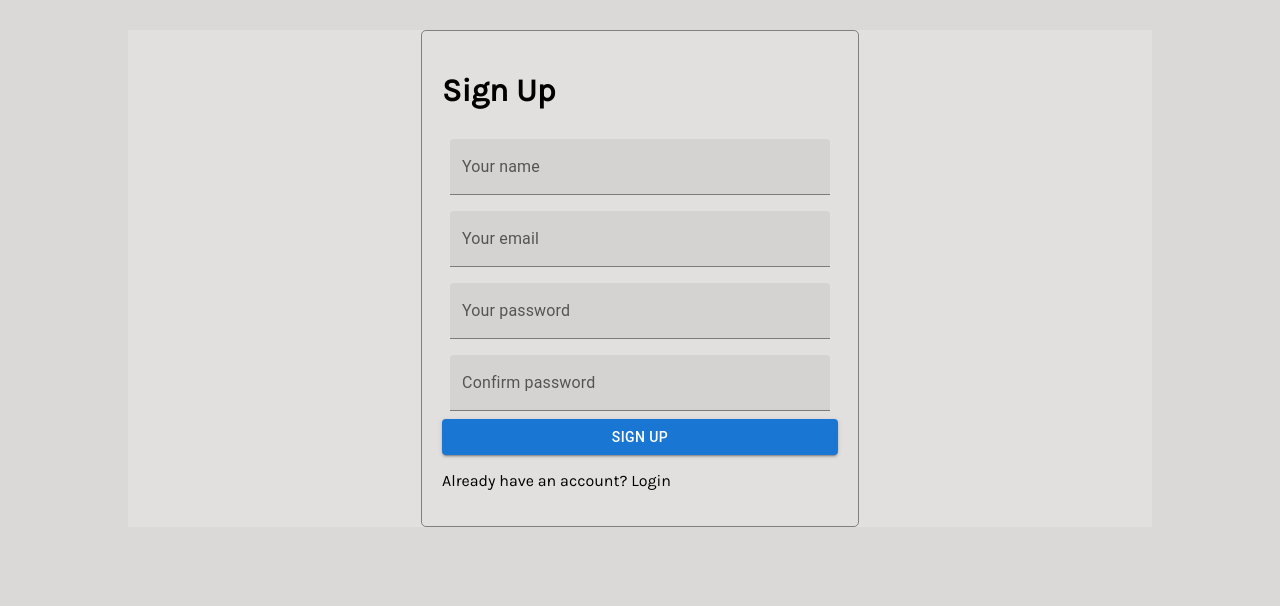
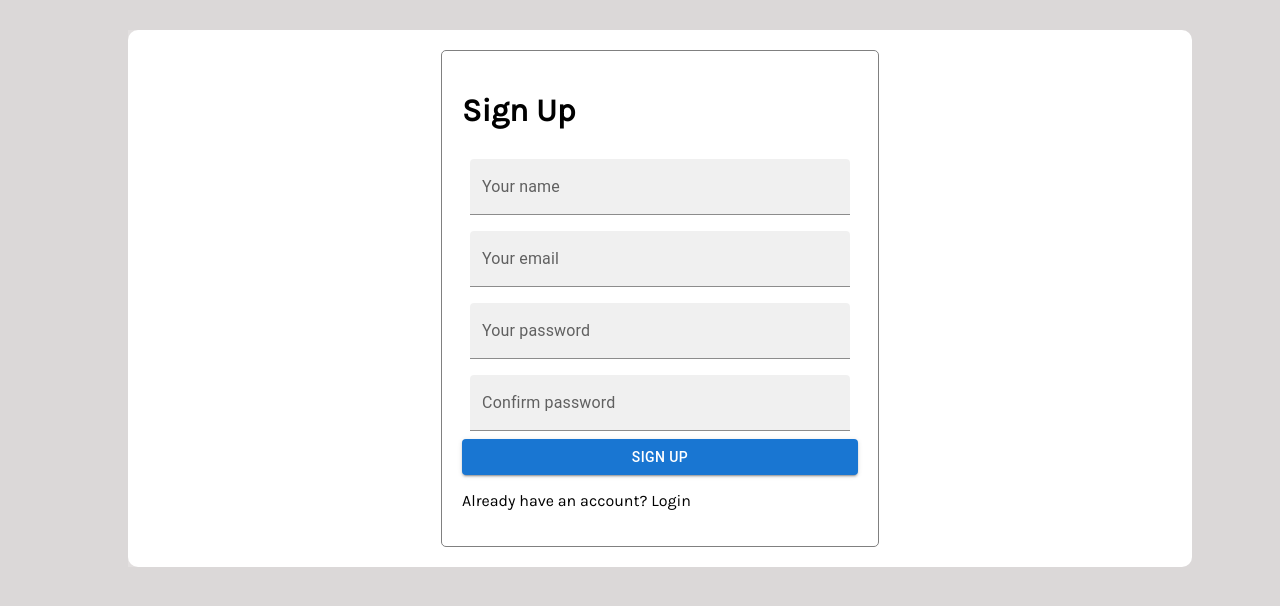
Before and after one commit to eddiemuhoro/job-app, a React (Create React App) app: page / in a window 1280 px wide. Shown: the top 606 px of the page. Built offline with nearby package versions, Linux system fonts and the light colour scheme.

Commit message:
styled login page

```diff
--- a/src/App.css
+++ b/src/App.css
@@ -97,8 +97,14 @@ h2,h3,h4,h5,h6{
   justify-content: center;
   width: 100%;
   margin-top: 30px;
+  padding: 20px;
+  background-color: #fff;
+  border-radius: 10px;
 }
-
+.signup-form:hover{
+  box-shadow: 0 0 10px rgba(0,0,0,0.5);
+  transition: .3s ease-in-out;
+}
 /* HOME NAVBAR STYLES */
 .menu-icon{
   display: none;
--- a/src/components/Mui.js
+++ b/src/components/Mui.js
@@ -82,7 +82,7 @@ export default function Mui() {
                     <div className=''>
                     <top className='job-title'>
                         <h1>{job.title}</h1>
-                        <FavoriteIcon  />
+                        <div title='add to favorite'><FavoriteIcon  title='fav'/></div>
                     </top>
                     <main className='job-description'>
                         <p>{job.description}</p>
```
